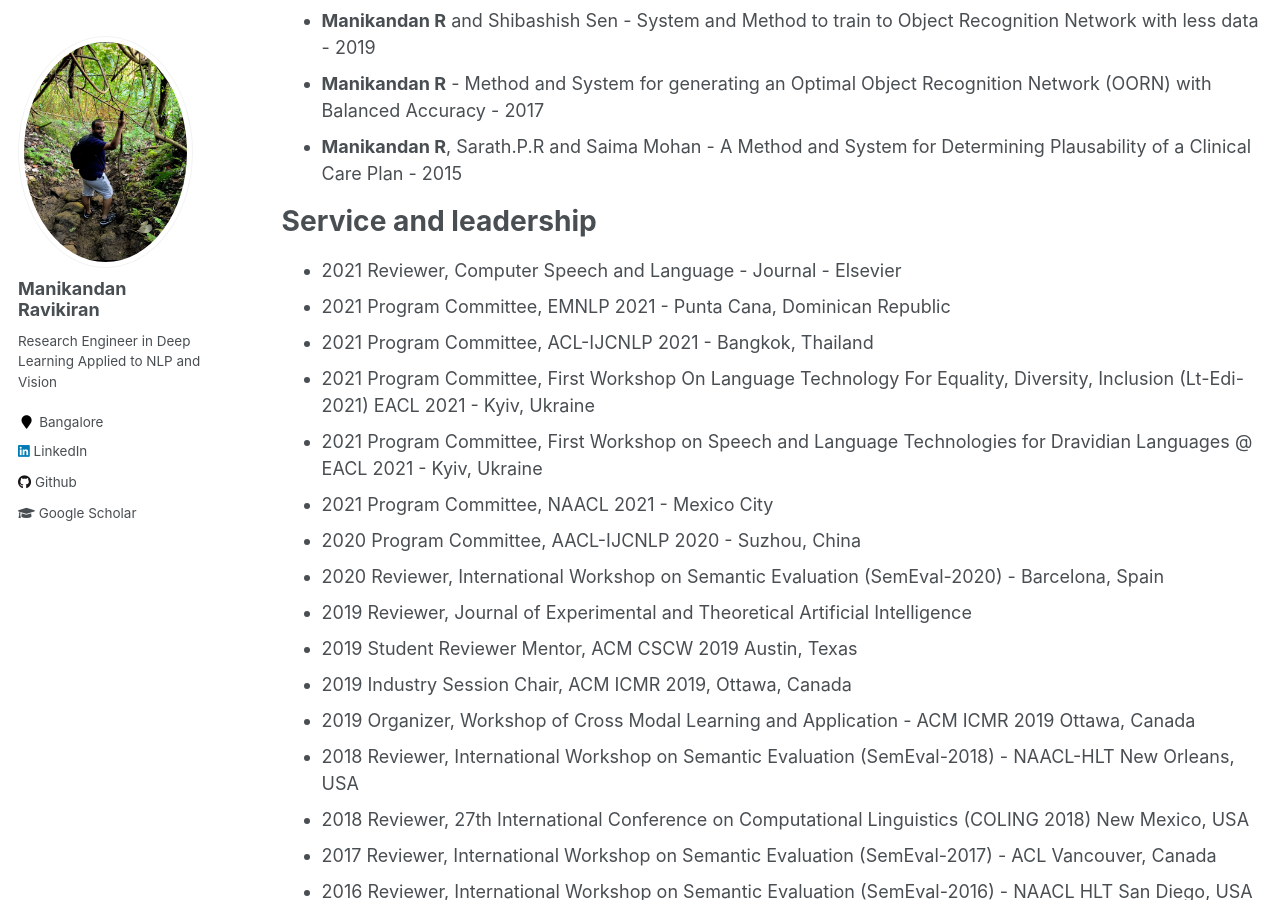
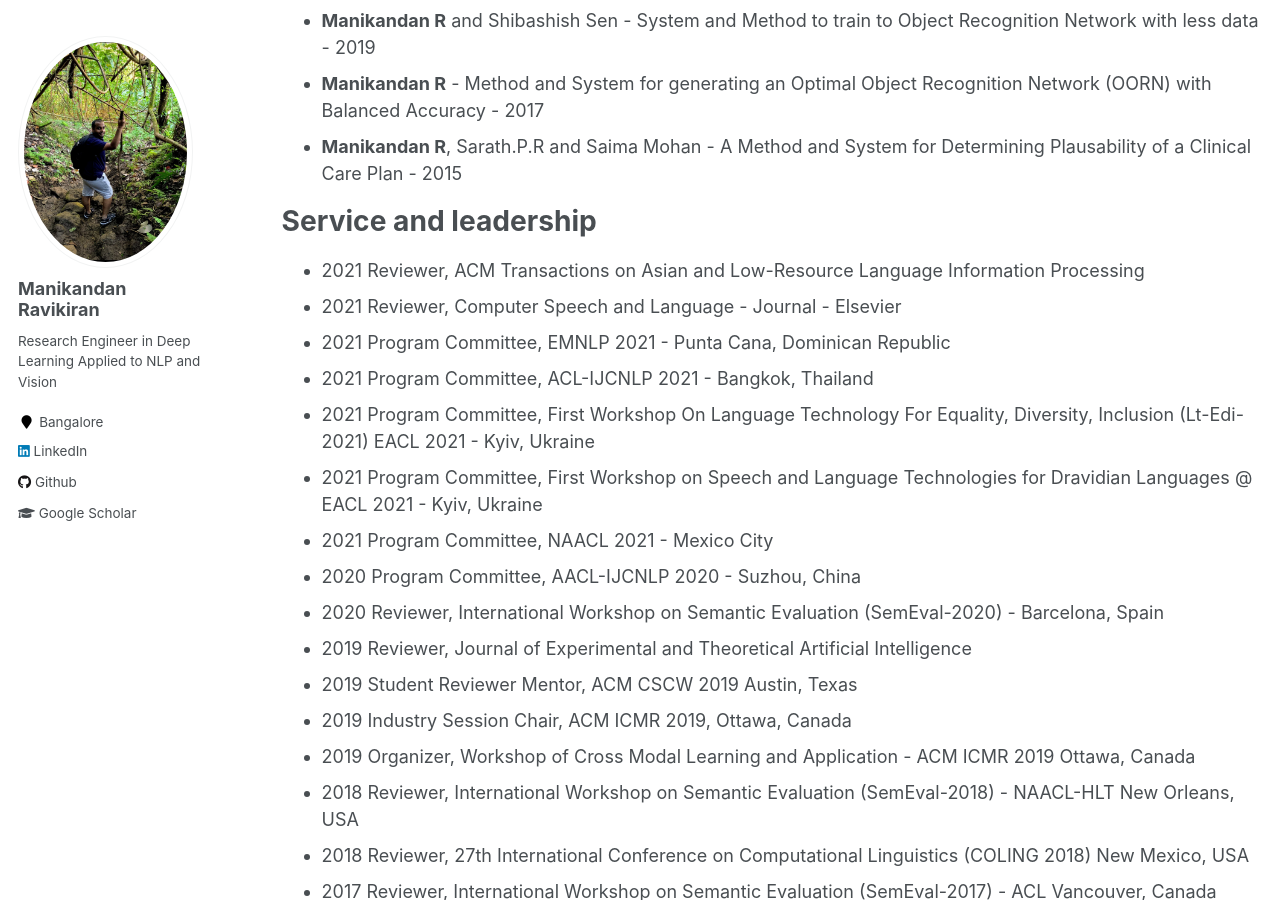
Before and after one commit to manikandan-ravikiran/manikandan-ravikiran.github.io, a Jekyll site: the page built from _pages/cv.md, in a window 1280 px wide and 900 px high, scrolled down 4509 px. Built offline with Jekyll 4.4.1, drawn with Linux system fonts in a browser that asks for light colours.

Commit message:
Added TALLIP

```diff
--- a/_pages/cv.md
+++ b/_pages/cv.md
@@ -128,6 +128,7 @@ Care Plan - 2015
 
 Service and leadership
 ======
+* 2021 Reviewer, ACM Transactions on Asian and Low-Resource Language Information Processing
 * 2021 Reviewer, Computer Speech and Language - Journal - Elsevier
 * 2021 Program Committee, EMNLP 2021 - Punta Cana, Dominican Republic
 * 2021 Program Committee, ACL-IJCNLP 2021 - Bangkok, Thailand
```
